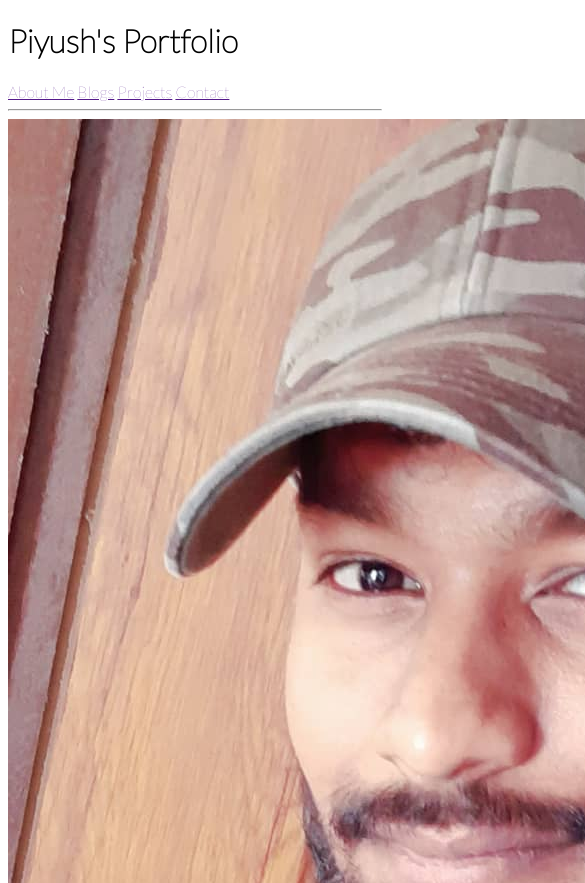
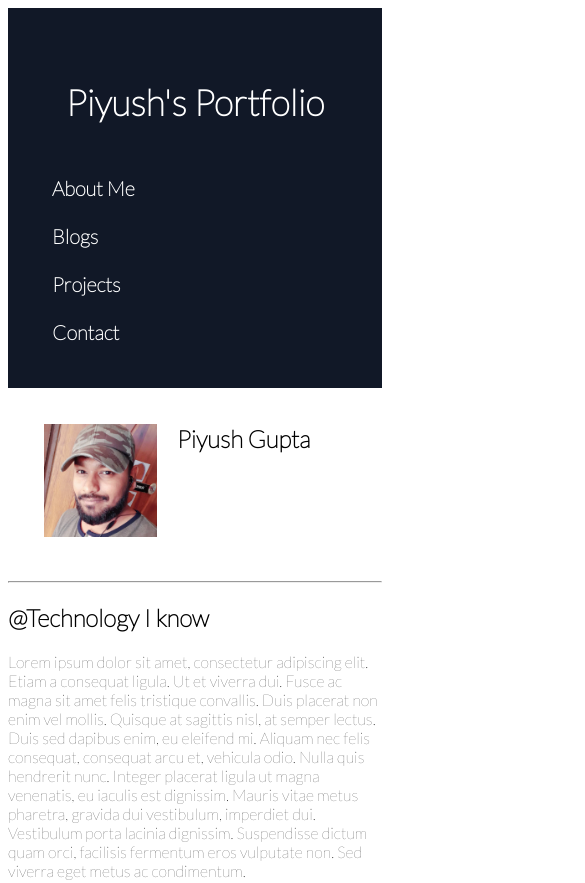
Before and after one commit to PiyuGup/Piyush-Portfolio, a plain HTML site: page index.html in a window 390 px wide. Shown: the top 883 px of the page, 585 px wide, since content can reach past the window. Drawn offline with Linux system fonts and the light colour scheme.

Commit message:
Content: Updates to all pages.
made changes to main page.

```diff
--- a/index.html
+++ b/index.html
@@ -5,33 +5,29 @@
     <meta charset="UTF-8">
     <meta http-equiv="X-UA-Compatible" content="IE=edge">
     <meta name="viewport" content="width=device-width, initial-scale=1.0">
-    <title>My Portfolio</title>
+    <title>Piyush Portfolio - About Piyush</title>
     <link href="styles.css" rel="stylesheet" />
 </head>
 
 <body>
     <!-- My portfolio header will have Logo, brand name and Navigational links and menus -->
 
-    <div>
-        <h1 id="header-1"> Piyush's Portfolio</h1>
-        <div>
-            <a href="">About Me</a>
-            <a href="">Blogs</a>
-            <a href="">Projects</a>
-            <a href="">Contact</a>
+    <div class="header-main-top">
+        <h1 id="header-logo"> Piyush's Portfolio</h1>
+        <div class="header-link">
+            <a href="index.html">About Me</a>
+            <a href="/links/blogs.html">Blogs</a>
+            <a href="/links/projects.html">Projects</a>
+            <a href="#Contact">Contact</a>
         </div>
     </div>
 
     <!-- Content of my blog -->
-    <hr>
+    <div class="about-me__row1">
+        <img class="about-me__column1" src="/images/Piyush's.jpg" width="100%" height="100%">
+        <h2> Piyush Gupta</h2>
+        <p class="about-me__column2">
 
-    <div>
-        <img src="/images/Piyush's.jpg">
-        <h2>@AboutMe</h2>
-        <p>
-            Lorem ipsum dolor sit amet, consectetur adipiscing elit. Etiam a consequat ligula. Ut et viverra dui. Fusce ac magna sit amet felis tristique convallis. Duis placerat non enim vel mollis. Quisque at sagittis nisl, at semper lectus. Duis sed dapibus enim,
-            eu eleifend mi. Aliquam nec felis consequat, consequat arcu et, vehicula odio. Nulla quis hendrerit nunc. Integer placerat ligula ut magna venenatis, eu iaculis est dignissim. Mauris vitae metus pharetra, gravida dui vestibulum, imperdiet
-            dui. Vestibulum porta lacinia dignissim. Suspendisse dictum quam orci, facilisis fermentum eros vulputate non. Sed viverra eget metus ac condimentum.
         </p>
     </div>
 
@@ -51,18 +47,21 @@
 
     <footer>
         <p>Piyush Gupta </p>
-        <p><strong>Contact Me</strong></p>
+        <p id="Contact"><strong>Contact Me</strong></p>
         <ul>
             <li>
-                <a href="mailto:piyushgpt0016@gmail.com">Email</a></li>
+                <a href="mailto:piyushgpt0016@gmail.com" target="_blank">Email</a></li>
             <li>
-                <a href="https://github.com/PiyuGup"></a>GitHub</li>
+                <a href="https://github.com/PiyuGup" target="_blank"></a>GitHub</li>
             <li>
-                <a href="https://www.linkedin.com/in/piyugupuc/">Linkedin</a></li>
+                <a href="https://www.linkedin.com/in/piyugupuc/" target="_blank">Linkedin</a></li>
             <li>
-                <a href="https://twitter.com/piyushgpt0016">Twitter</a></li>
+                <a href="https://twitter.com/piyushgpt0016" target="_blank">Twitter</a></li>
         </ul>
+
+        <button><a href="#header-logo"> Go to Top </a></button>
     </footer>
+
 
 </body>
 
--- a/styles.css
+++ b/styles.css
@@ -1,4 +1,72 @@
 @import url('https://fonts.googleapis.com/css2?family=Lato:ital,wght@0,100;1,300&display=swap');
+:root {
+    --bg-color: #F9FAFB;
+    --header-color: #111827;
+    --font-color: #fff;
+}
+
 body {
     font-family: 'Lato', sans-serif;
 }
+
+.header-main-top {
+    overflow: hidden;
+    background-color: var(--header-color);
+    padding: 2rem;
+}
+
+#header-logo {
+    color: var(--font-color);
+    font-size: 36px;
+    font-weight: bold;
+    padding: 1rem;
+}
+
+.header-main-top #header-logo {
+    text-align: center;
+}
+
+.header-link {
+    text-align: center;
+    font-size: 20px;
+}
+
+.header-link a {
+    font-weight: bold;
+    text-decoration: none;
+    padding: 12px;
+    color: var(--font-color);
+    border-radius: 8px;
+}
+
+.header-link a:hover {
+    background-color: #fff;
+    color: #111827;
+}
+
+.about-me__row1 {
+    padding: 1rem;
+}
+
+.about-me__row1::after {
+    content: "";
+    clear: both;
+    display: table;
+}
+
+.about-me__column1 {
+    float: left;
+    width: 33%;
+    padding: 20px;
+}
+
+
+/* Responsive CSS */
+
+@media screen and (max-width: 500px) {
+    .header-link a {
+        float: none;
+        display: block;
+        text-align: left;
+    }
+}
```
Also changed, not shown: links/blogs.html (added, +48 -0 lines), links/projects.html (added, +47 -0 lines).
